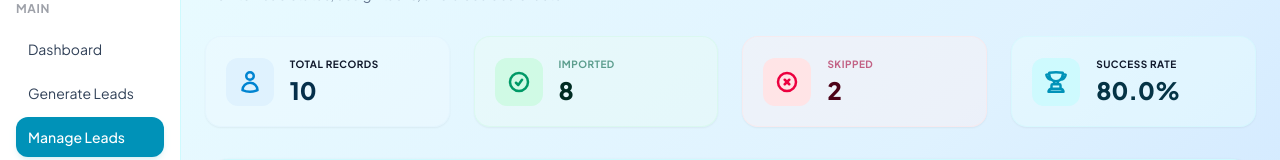
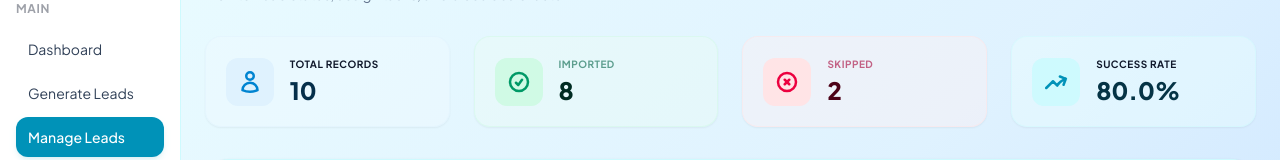
Before and after one commit to Arul-Nandhi/groweasy_csv_importer, a Next.js app in the folder frontend/: page / in a window 1280 px wide. Both pictures are taken after a click on the element "Manage Leads". Shown: the part 173-333 px from the top of the page. Built offline with nearby package versions, Linux system fonts and the light colour scheme.

Commit message:
fix: use trending-up arrow icon for success rate card

```diff
--- a/frontend/app/page.js
+++ b/frontend/app/page.js
@@ -564,7 +564,7 @@ export default function Home() {
                       darkMode ? "bg-slate-800 text-cyan-400" : "bg-cyan-100 text-cyan-600"
                     }`}>
                       <svg className="w-6 h-6" fill="none" stroke="currentColor" strokeWidth="2.5" viewBox="0 0 24 24">
-                        <path strokeLinecap="round" strokeLinejoin="round" d="M16.5 18.75h-9m9 0a3 3 0 013 3h-15a3 3 0 013-3m9 0v-3.375c0-.621-.503-1.125-1.125-1.125h-.871M7.5 18.75v-3.375c0-.621.504-1.125 1.125-1.125h.872m5.007 0H9.497m5.007 0a7.454 7.454 0 01-.982-3.172M9.497 14.25a7.454 7.454 0 00.981-3.172M5.25 4.236c-.982.143-1.954.317-2.916.52A6.003 6.003 0 007.73 9.728M5.25 4.236V4.5c0 2.108.966 3.99 2.48 5.228M5.25 4.236V2.721C7.456 2.41 9.71 2.25 12 2.25c2.291 0 4.545.16 6.75.47v1.516M7.73 9.728a6.726 6.726 0 002.748 1.35m8.272-6.842V4.5c0 2.108-.966 3.99-2.48 5.228m2.48-5.492a46.32 46.32 0 012.916.52 6.003 6.003 0 01-5.395 4.972m0 0a6.726 6.726 0 01-2.749 1.35m0 0a6.772 6.772 0 01-3.044 0" />
+                        <path strokeLinecap="round" strokeLinejoin="round" d="M2.25 18L9 11.25l4.306 4.307a11.95 11.95 0 015.814-5.519l2.74-1.22m0 0l-5.94-2.28m5.94 2.28l-2.28 5.941" />
                       </svg>
                     </div>
                     <div>
```
